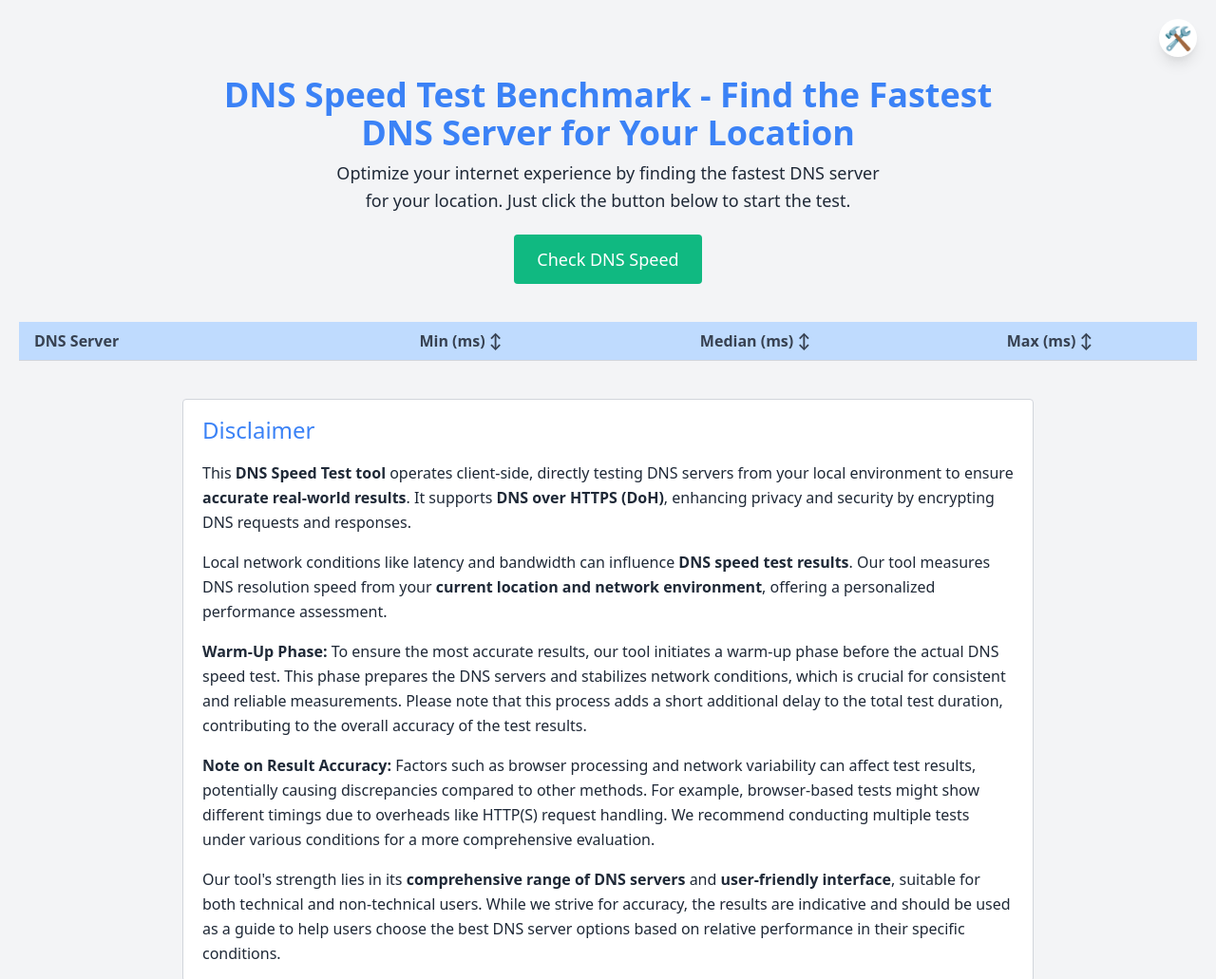
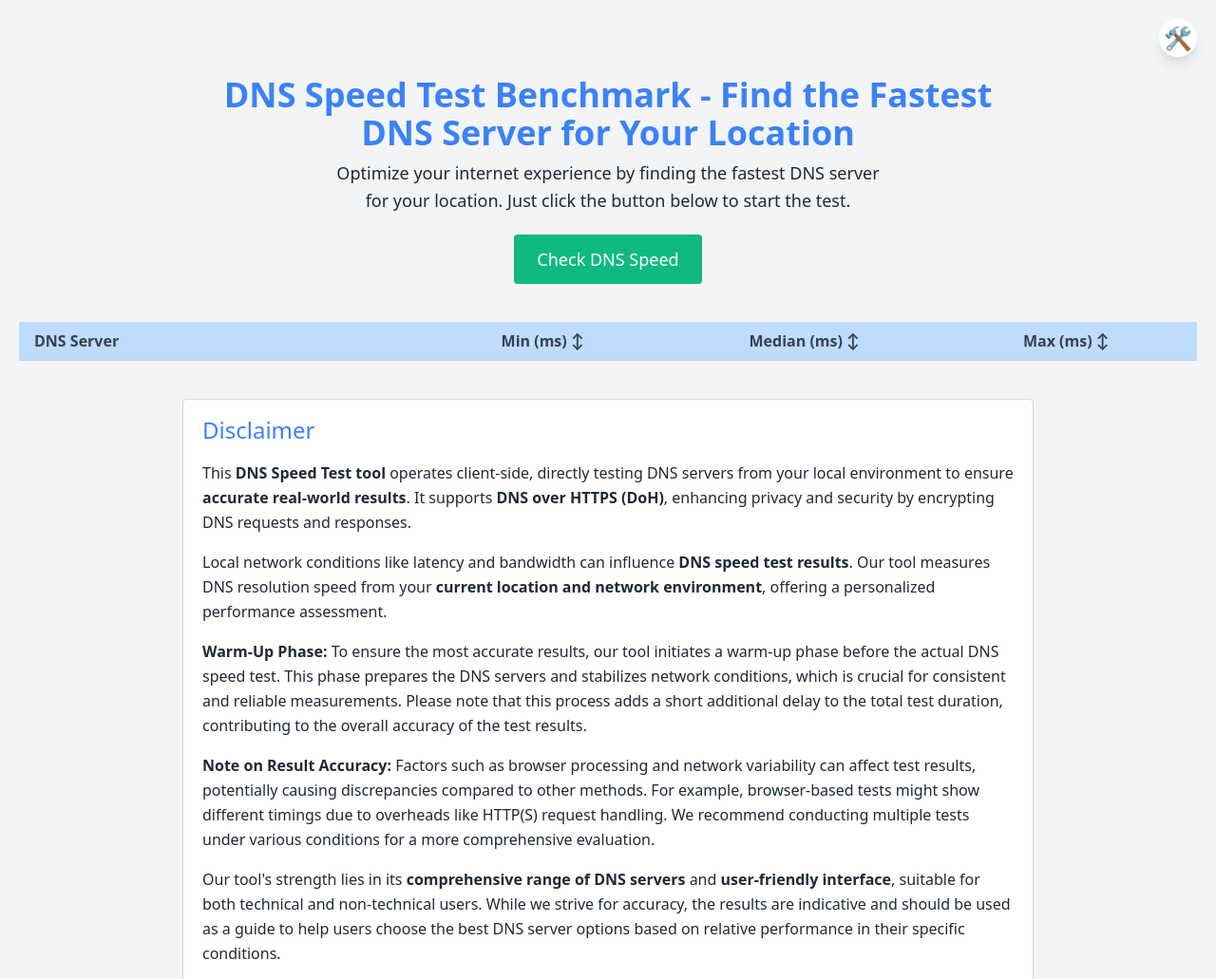
Before and after one commit to BrainicHQ/DoHSpeedTest, a plain HTML site: page index.html in a window 1280 px wide. Shown: the top 1031 px of the page at 95% size. Drawn offline with nearby package versions, Linux system fonts and the light colour scheme; some packages are replaced by stand-ins of ours; a script that the page names is missing.

Commit message:
Fix typo

```diff
--- a/index.html
+++ b/index.html
@@ -90,7 +90,7 @@
     <table id="resultsTable" class="w-full border-collapse table-fixed">
         <thead>
         <tr>
-            <th class="xs:w-1/3 py-2 px-4 text-left border-b border-gray-300 bg-blue-200 text-gray-700 cursor-pointer">DNS
+            <th class="w-1/3 py-2 px-4 text-left border-b border-gray-300 bg-blue-200 text-gray-700 cursor-pointer">DNS
                 Server
             </th>
             <th onclick="sortTable(1)"
```
